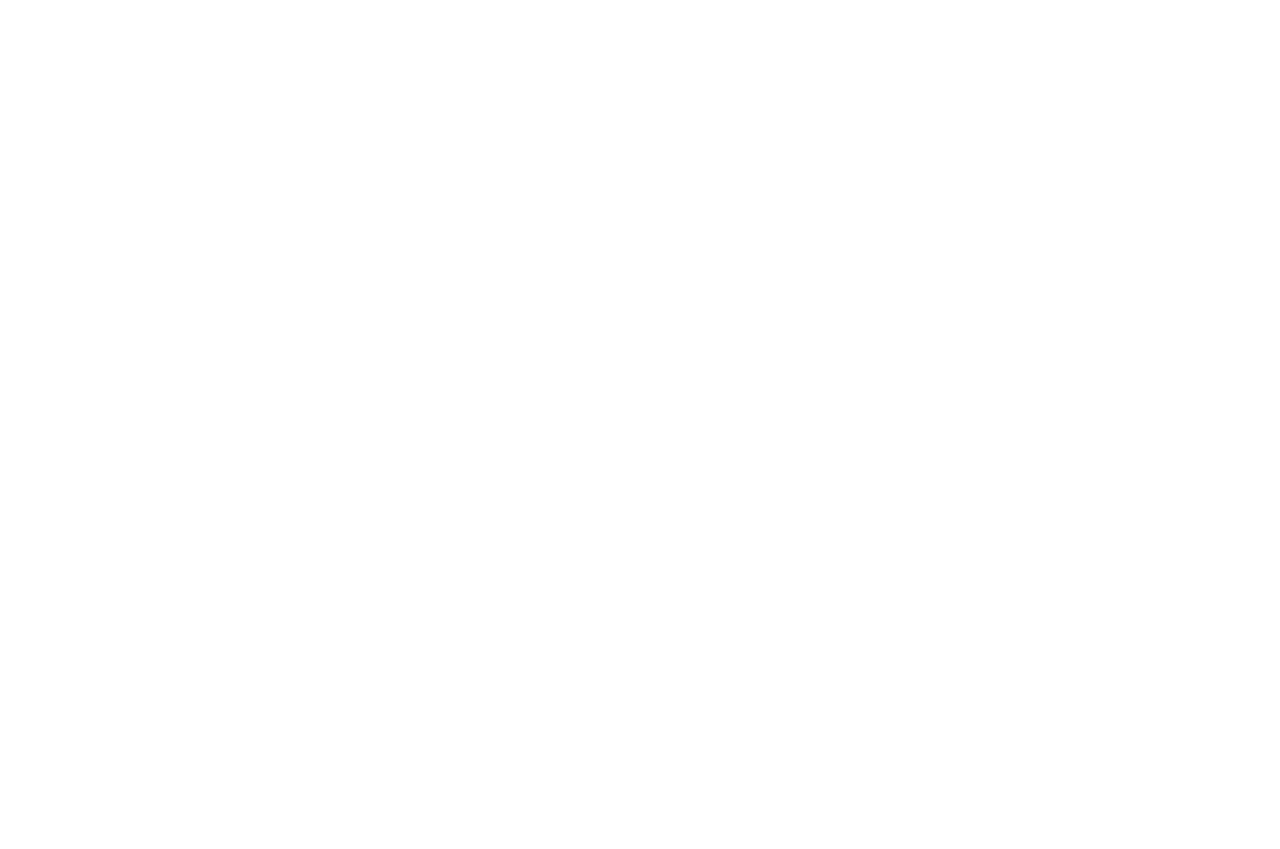
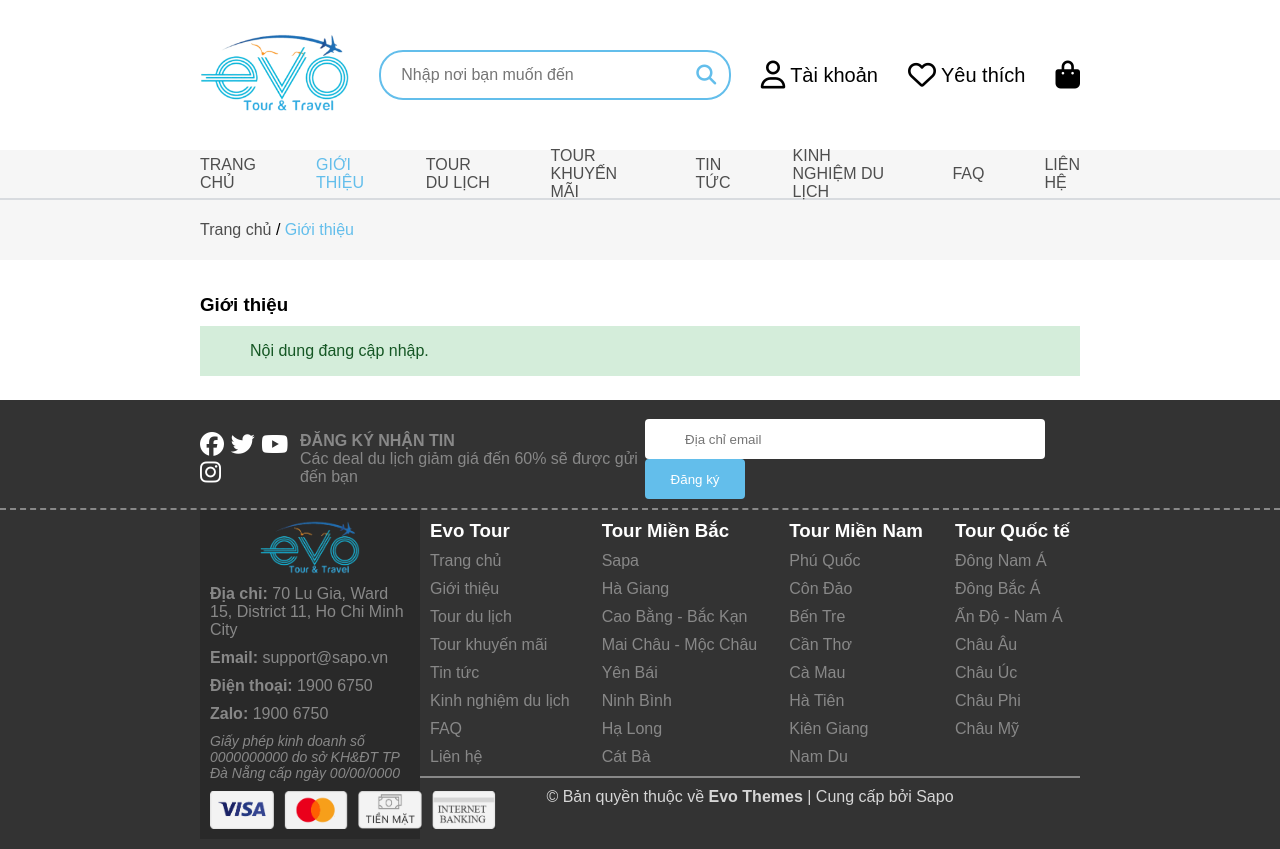
Before and after one commit to congpx-udu/Pham_Xuan_Cong-B24DCCC043-JS04, a plain HTML site: page BT Lớn/gioithieu.html in a window 1280 px wide. Before the commit the page ends 800 px from the top, so only its background shows below. Drawn offline with Linux system fonts and the light colour scheme.

Commit message:
them trang gioi thieu

```diff
--- /dev/null
+++ b/BT Lớn/assets/css/footer.css
@@ -0,0 +1,130 @@
+#footer {
+  padding: 10px 0;
+  background-color: #333333;
+}
+
+#footer .ft-top {
+  display: flex;
+  flex-direction: row;
+  justify-content: space-between;
+  align-items: center;
+  width: 100%;
+  height: 100px;
+  border-bottom: 2px dashed #888888;
+  padding: 0 200px;
+}
+
+#footer .ft-top .ft-icon {
+  font-size: 24px;
+}
+
+#footer .ft-top .ft-icon .fa-brands {
+  color: #fff;
+}
+
+#footer .ft-content {
+  color: #888888;
+}
+
+#footer .ft-top .dangky input {
+  width: 400px;
+  height: 40px;
+  border: none;
+  border-radius: 4px;
+  outline: none;
+  box-shadow: none;
+  padding: 0 40px;
+}
+
+#footer .ft-top .dangky button {
+  width: 100px;
+  height: 40px;
+  border: none;
+  border-radius: 4px;
+  color: #fff;
+  background-color: #63beeb;
+}
+
+#footer .ft-bottom {
+  width: 100%;
+  padding: 0 200px;
+  display: flex;
+  flex-direction: row;
+}
+
+#footer .ft-tt {
+  width: 25%;
+  display: flex;
+  background-color: #292929;
+  padding: 10px;
+  flex-direction: column;
+  color: #888888;
+  gap: 10px;
+}
+
+#footer .ft-tt .logo {
+  display: flex;
+  align-items: center;
+  justify-content: center;
+}
+
+#footer .ft-tt i {
+  font-size: 14px;
+}
+
+#footer b {
+  color: #888888;
+}
+
+#footer .ft-tt img {
+  width: 50%;
+  height: auto;
+}
+
+#footer .ft-bottom .ft-tt .thanhtoan {
+  display: flex;
+  flex-direction: row;
+  gap: 10px;
+}
+
+#footer .ft-bottom .ft-tt .thanhtoan img {
+  width: 64px;
+  height: auto;
+}
+
+#footer .ft-bottom .ft-content {
+  width: 75%;
+}
+
+#footer .ft-bottom .ft-content .ft-content1 {
+  display: flex;
+  flex-direction: row;
+  width: 100%;
+  justify-content: space-between;
+  padding: 10px;
+  border-bottom: 2px solid #888888;
+}
+
+.ft-content-items {
+  display: flex;
+  flex-direction: column;
+  gap: 10px;
+}
+
+.ft-content-items p:hover {
+  color: #fff;
+}
+
+.ft-content-items h3 {
+  color: #fff;
+}
+
+#footer .ft-bottom .ft-content2 {
+  text-align: center;
+  padding: 10px 0;
+  color: #d6d6d6;
+}
+
+#footer .ft-bottom .ft-content2 b {
+  color: #d6d6d6;
+}
--- /dev/null
+++ b/BT Lớn/assets/css/header.css
@@ -0,0 +1,122 @@
+#header {
+  width: 100%;
+  height: 150px;
+  display: flex;
+  align-items: center;
+  justify-content: space-between;
+  padding: 0 200px;
+  background-color: #ffffff;
+}
+
+#header .logo {
+  width: 150px;
+  height: auto;
+}
+
+#header .logo img {
+  width: 100%;
+  height: auto;
+}
+
+#header .input-search {
+  width: 40%;
+  height: 50px;
+  position: relative;
+}
+
+#header .input-search input {
+  width: 100%;
+  height: 100%;
+  border: 2px solid #63beeb;
+  border-radius: 24px;
+  padding-left: 20px;
+  padding-right: 45px;
+  font-size: 16px;
+}
+
+#header .input-search input:focus {
+  outline: none;
+  border-color: #63beeb;
+}
+
+#header .input-search .fa-magnifying-glass {
+  position: absolute;
+  right: 15px;
+  top: 50%;
+  transform: translateY(-50%);
+  color: #63beeb;
+  font-size: 20px;
+  cursor: pointer;
+}
+
+#header #nav {
+  display: flex;
+  gap: 30px;
+  font-size: 18px;
+}
+
+#header #nav .nav-item {
+  display: flex;
+  align-items: center;
+  gap: 5px;
+  cursor: pointer;
+  font-size: 20px;
+}
+
+#header #nav .nav-item i {
+  font-size: 28px;
+}
+
+#menu {
+  width: 100%;
+  height: 50px;
+  background-color: #f6f6f6;
+  padding: 0 200px;
+  display: flex;
+  flex-direction: row;
+  align-items: center;
+  border-bottom: 2px solid #d8dbdf;
+}
+
+#menu ul {
+  width: 100%;
+  list-style: none;
+  display: flex;
+  flex-direction: row;
+  align-items: center;
+  justify-content: space-between;
+  gap: 60px;
+}
+
+#menu a {
+  text-decoration: none;
+  color: #4e4e4e;
+}
+
+#menu ul li > a:hover {
+  color: #63beeb;
+}
+
+#subnav {
+  width: 100%;
+  height: 60px;
+  padding: 0 200px;
+  display: flex;
+  flex-direction: row;
+  background-color: #f6f6f6;
+  align-items: center;
+}
+
+#subnav a {
+  text-decoration: none;
+  color: #4e4e4e;
+}
+
+#subnav a:hover {
+  color: #63beeb;
+  cursor: pointer;
+}
+
+#subnav p span {
+  color: #63beeb;
+}
--- a/BT Lớn/assets/css/style.css
+++ b/BT Lớn/assets/css/style.css
@@ -12,104 +12,6 @@ span {
 
 button {
   cursor: pointer;
-}
-
-#header {
-  width: 100%;
-  height: 150px;
-  display: flex;
-  align-items: center;
-  justify-content: space-between;
-  padding: 0 200px;
-  background-color: #ffffff;
-}
-
-#header .logo {
-  width: 150px;
-  height: auto;
-}
-
-#header .logo img {
-  width: 100%;
-  height: auto;
-}
-
-#header .input-search {
-  width: 40%;
-  height: 50px;
-  position: relative;
-}
-
-#header .input-search input {
-  width: 100%;
-  height: 100%;
-  border: 2px solid #63beeb;
-  border-radius: 24px;
-  padding-left: 20px;
-  padding-right: 45px;
-  font-size: 16px;
-}
-
-#header .input-search input:focus {
-  outline: none;
-  border-color: #63beeb;
-}
-
-#header .input-search .fa-magnifying-glass {
-  position: absolute;
-  right: 15px;
-  top: 50%;
-  transform: translateY(-50%);
-  color: #63beeb;
-  font-size: 20px;
-  cursor: pointer;
-}
-
-#header #nav {
-  display: flex;
-  gap: 30px;
-  font-size: 18px;
-}
-
-#header #nav .nav-item {
-  display: flex;
-  align-items: center;
-  gap: 5px;
-  cursor: pointer;
-  font-size: 20px;
-}
-
-#header #nav .nav-item i {
-  font-size: 28px;
-}
-
-#menu {
-  width: 100%;
-  height: 50px;
-  background-color: #f6f6f6;
-  padding: 0 200px;
-  display: flex;
-  flex-direction: row;
-  align-items: center;
-}
-
-#menu ul {
-  width: 100%;
-  list-style: none;
-  display: flex;
-  flex-direction: row;
-  align-items: center;
-  justify-content: space-between;
-  gap: 60px;
-}
-
-#menu a {
-  text-decoration: none;
-  color: #4e4e4e;
-}
-
-#menu ul li > a:hover {
-  color: #63beeb;
 }
 
 #container {
@@ -344,133 +246,26 @@ button {
   color: #fff;
 }
 
-#footer {
-  padding: 10px 0;
-  background-color: #333333;
+#subcontent {
+  width: 100%;
+  height: 100px;
+  padding: 0 200px;
+  display: flex;
+  flex-direction: column;
+  justify-content: center;
+  margin: 20px 0;
 }
 
-#footer .ft-top {
-  display: flex;
-  flex-direction: row;
-  justify-content: space-between;
-  align-items: center;
-  width: 100%;
-  height: 100px;
-  border-bottom: 2px dashed #888888;
-  padding: 0 200px;
+#subcontent .ct-title {
+  margin: 10px 0;
 }
 
-#footer .ft-top .ft-icon {
-  font-size: 24px;
-}
-
-#footer .ft-top .ft-icon .fa-brands {
-  color: #fff;
-}
-
-#footer .ft-content {
-  color: #888888;
-}
-
-#footer .ft-top .dangky input {
-  width: 400px;
-  height: 40px;
-  border: none;
-  border-radius: 4px;
-  outline: none;
-  box-shadow: none;
-  padding: 0 40px;
-}
-
-#footer .ft-top .dangky button {
-  width: 100px;
-  height: 40px;
-  border: none;
-  border-radius: 4px;
-  color: #fff;
-  background-color: #63beeb;
-}
-
-#footer .ft-bottom {
+#subcontent .ct {
   width: 100%;
-  padding: 0 200px;
-  display: flex;
-  flex-direction: row;
-}
-
-#footer .ft-tt {
-  width: 25%;
-  display: flex;
-  background-color: #292929;
-  padding: 10px;
-  flex-direction: column;
-  color: #888888;
-  gap: 10px;
-}
-
-#footer .ft-tt .logo {
+  background-color: #d4edda;
+  height: 50px;
+  color: #155724;
   display: flex;
   align-items: center;
-  justify-content: center;
+  padding: 0 50px;
 }
-
-#footer .ft-tt i {
-  font-size: 14px;
-}
-
-#footer b {
-  color: #888888;
-}
-
-#footer .ft-tt img {
-  width: 50%;
-  height: auto;
-}
-
-#footer .ft-bottom .ft-tt .thanhtoan {
-  display: flex;
-  flex-direction: row;
-  gap: 10px;
-}
-
-#footer .ft-bottom .ft-tt .thanhtoan img {
-  width: 64px;
-  height: auto;
-}
-
-#footer .ft-bottom .ft-content {
-  width: 75%;
-}
-
-#footer .ft-bottom .ft-content .ft-content1 {
-  display: flex;
-  flex-direction: row;
-  width: 100%;
-  justify-content: space-between;
-  padding: 10px;
-  border-bottom: 2px solid #888888;
-}
-
-.ft-content-items {
-  display: flex;
-  flex-direction: column;
-  gap: 10px;
-}
-
-.ft-content-items p:hover {
-  color: #fff;
-}
-
-.ft-content-items h3 {
-  color: #fff;
-}
-
-#footer .ft-bottom .ft-content2 {
-  text-align: center;
-  padding: 10px 0;
-  color: #d6d6d6;
-}
-
-#footer .ft-bottom .ft-content2 b {
-  color: #d6d6d6;
-}
--- a/BT Lớn/gioithieu.html
+++ b/BT Lớn/gioithieu.html
@@ -0,0 +1,155 @@
+<!DOCTYPE html>
+<html lang="en">
+  <head>
+    <meta charset="UTF-8" />
+    <meta name="viewport" content="width=device-width, initial-scale=1.0" />
+    <title>Giới thiệu Evo Tour</title>
+    <link rel="stylesheet" href="./assets/css/style.css" />
+    <link rel="stylesheet" href="./assets/css/header.css" />
+    <link rel="stylesheet" href="./assets/css/footer.css" />
+    <link
+      rel="stylesheet"
+      href="https://cdnjs.cloudflare.com/ajax/libs/font-awesome/6.5.0/css/all.min.css"
+    />
+  </head>
+  <body>
+    <div id="main">
+      <div id="header">
+        <div class="logo">
+          <img src="./assets/img/logo.png" alt="Logo" />
+        </div>
+        <div class="input-search">
+          <input type="text" placeholder="Nhập nơi bạn muốn đến" />
+          <i class="fa-solid fa-magnifying-glass"></i>
+        </div>
+        <div id="nav">
+          <div class="nav-item">
+            <i class="fa-regular fa-user"></i>
+            <p>Tài khoản</p>
+          </div>
+          <div class="nav-item">
+            <i class="fa-regular fa-heart"></i>
+            <p>Yêu thích</p>
+          </div>
+          <div class="nav-item">
+            <i class="fa-solid fa-bag-shopping"></i>
+          </div>
+        </div>
+      </div>
+      <div id="menu">
+        <ul>
+          <li><a href="index.html">TRANG CHỦ</a></li>
+          <li>
+            <a style="color: #63beeb" href="gioithieu.html"> GIỚI THIỆU </a>
+          </li>
+          <li><a href=""> TOUR DU LỊCH </a></li>
+          <li><a href="">TOUR KHUYẾN MÃI</a></li>
+          <li><a href="">TIN TỨC</a></li>
+          <li><a href="">KINH NGHIỆM DU LỊCH</a></li>
+          <li><a href="">FAQ</a></li>
+          <li><a href="">LIÊN HỆ</a></li>
+        </ul>
+      </div>
+      <div id="subnav">
+        <p><a href="index.html">Trang chủ </a>/ <span>Giới thiệu</span></p>
+      </div>
+      <div id="subcontent">
+        <div class="ct-title"><h3>Giới thiệu</h3></div>
+        <div class="ct">Nội dung đang cập nhập.</div>
+      </div>
+      <div id="footer">
+        <div class="ft-top">
+          <div class="ft-icon">
+            <i class="fa-brands fa-facebook"></i>
+            <i class="fa-brands fa-twitter"></i>
+            <i class="fa-brands fa-youtube"></i>
+            <i class="fa-brands fa-instagram"></i>
+          </div>
+          <div class="ft-content">
+            <h4>ĐĂNG KÝ NHẬN TIN</h4>
+            <p>Các deal du lịch giảm giá đến 60% sẽ được gửi đến bạn</p>
+          </div>
+          <div class="dangky">
+            <form action="">
+              <input type="text" placeholder="Địa chỉ email" required />
+              <button type="submit">Đăng ký</button>
+            </form>
+          </div>
+        </div>
+        <div class="ft-bottom">
+          <div class="ft-tt">
+            <div class="logo">
+              <img src="./assets/img/logo.png" alt="" />
+            </div>
+            <p>
+              <b>Địa chỉ: </b> 70 Lu Gia, Ward 15, District 11, Ho Chi Minh City
+            </p>
+            <p><b>Email: </b> support@sapo.vn</p>
+            <p><b>Điện thoại: </b>1900 6750</p>
+            <p><b>Zalo: </b>1900 6750</p>
+            <i>
+              Giấy phép kinh doanh số 0000000000 do sở KH&ĐT TP Đà Nẵng cấp ngày
+              00/00/0000
+            </i>
+            <div class="thanhtoan">
+              <img src="./assets/img/visa.png" alt="" />
+              <img src="./assets/img/quocte.png" alt="" />
+              <img src="./assets/img/tienmat.png" alt="" />
+              <img src="./assets/img/banking.png" alt="" />
+            </div>
+          </div>
+          <div class="ft-content">
+            <div class="ft-content1">
+              <div class="ft-content-items">
+                <h3>Evo Tour</h3>
+                <p>Trang chủ</p>
+                <p>Giới thiệu</p>
+                <p>Tour du lịch</p>
+                <p>Tour khuyến mãi</p>
+                <p>Tin tức</p>
+                <p>Kinh nghiệm du lịch</p>
+                <p>FAQ</p>
+                <p>Liên hệ</p>
+              </div>
+              <div class="ft-content-items">
+                <h3>Tour Miền Bắc</h3>
+                <p>Sapa</p>
+                <p>Hà Giang</p>
+                <p>Cao Bằng - Bắc Kạn</p>
+                <p>Mai Châu - Mộc Châu</p>
+                <p>Yên Bái</p>
+                <p>Ninh Bình</p>
+                <p>Hạ Long</p>
+                <p>Cát Bà</p>
+              </div>
+              <div class="ft-content-items">
+                <h3>Tour Miền Nam</h3>
+                <p>Phú Quốc</p>
+                <p>Côn Đảo</p>
+                <p>Bến Tre</p>
+                <p>Cần Thơ</p>
+                <p>Cà Mau</p>
+                <p>Hà Tiên</p>
+                <p>Kiên Giang</p>
+                <p>Nam Du</p>
+              </div>
+              <div class="ft-content-items">
+                <h3>Tour Quốc tế</h3>
+                <p>Đông Nam Á</p>
+                <p>Đông Bắc Á</p>
+                <p>Ấn Độ - Nam Á</p>
+                <p>Châu Âu</p>
+                <p>Châu Úc</p>
+                <p>Châu Phi</p>
+                <p>Châu Mỹ</p>
+              </div>
+            </div>
+            <div class="ft-content2">
+              <p>© Bản quyền thuộc về <b> Evo Themes</b> | Cung cấp bởi Sapo</p>
+            </div>
+          </div>
+        </div>
+      </div>
+    </div>
+  </body>
+</html>
```
Also changed, not shown: BT Lớn/index.html (+5 -2 lines).
